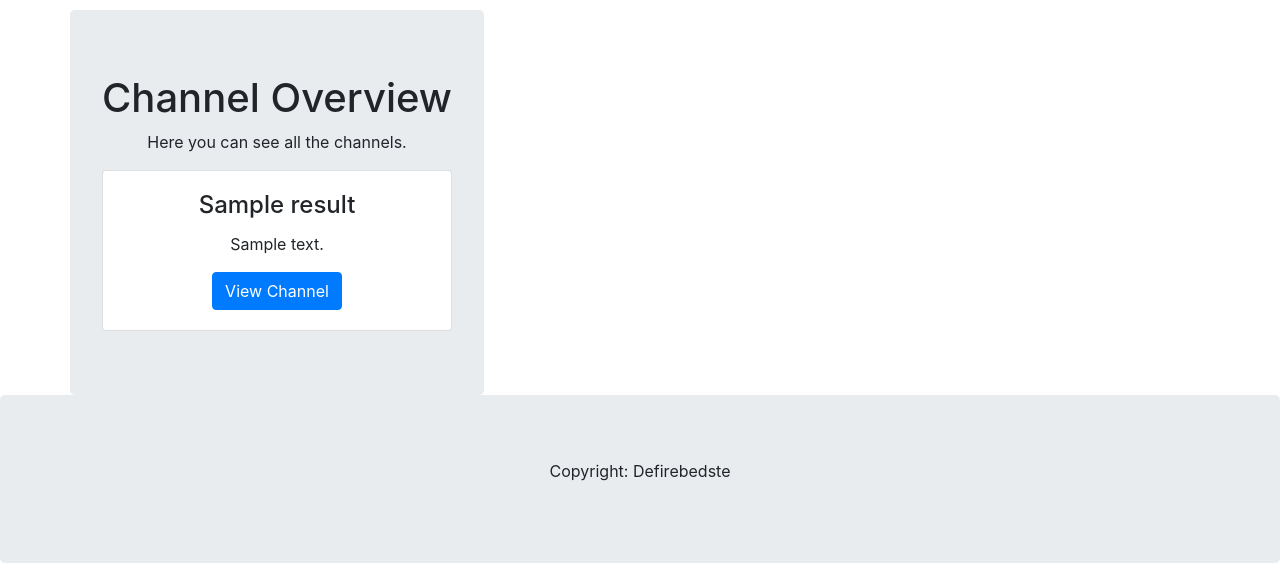
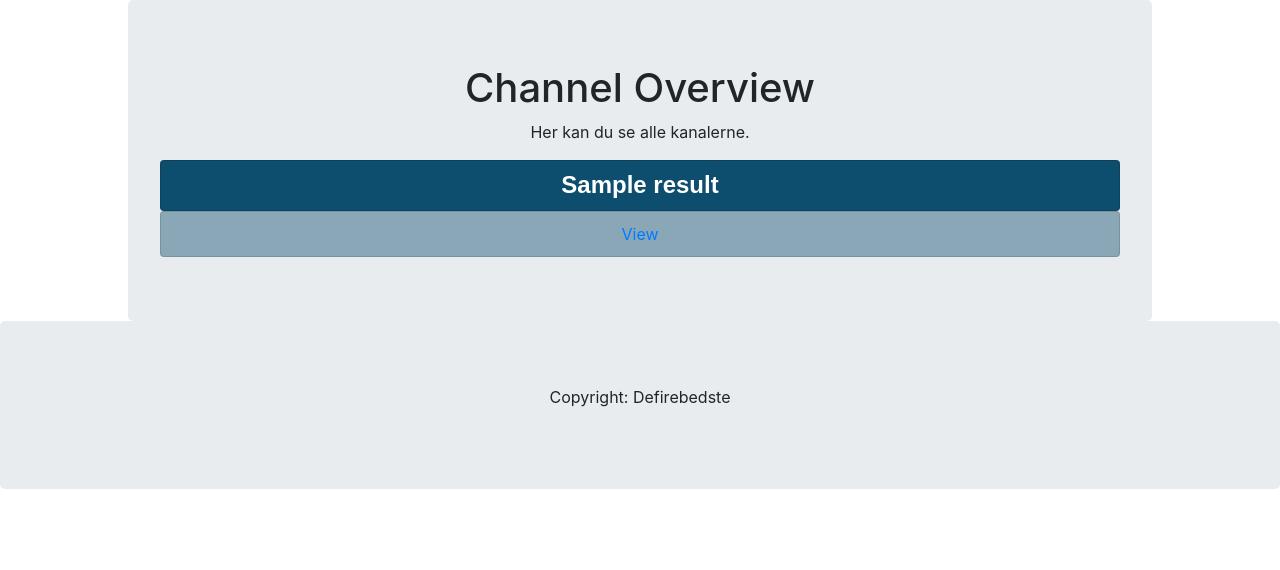
Before and after one commit to SebastianThomsen/Forum-Projekt-1, a PHP site: template app/frontend/pages/forum.php in a window 1280 px wide. Shown: the top 570 px of the page. Run offline with PHP 8.4, Linux system fonts and the light colour scheme; the template is opened without the code that fills it: most values are stand-ins (such as "Sample title", 1, 10 or a date in 2020).

Commit message:
Fucking fedt stuff tho

```diff
--- a/app/frontend/includes/header.php
+++ b/app/frontend/includes/header.php
@@ -10,16 +10,13 @@
   <script src="https://cdnjs.cloudflare.com/ajax/libs/popper.js/1.14.0/umd/popper.min.js"></script>
   <script src="https://maxcdn.bootstrapcdn.com/bootstrap/4.1.0/js/bootstrap.min.js"></script>
 
-
+  <link rel="stylesheet" type="text/css" href="styles.css"> <!-- Link til CSS-filen -->
   <style>
     .fakeimg {
       height: 200px;
       background: #aaa;
     }
   </style>
-  <div style="height: 10px;"></div>
 </head>
 
 <body>
-
-</div>
--- a/app/frontend/includes/navbar.php
+++ b/app/frontend/includes/navbar.php
@@ -2,7 +2,7 @@
 
 <!-- Første navigationslinje (vises altid) -->
 <nav class="navbar navbar-expand-sm navbar-dark" style="background-color: #0D4D6D; height: 30px;">
-  <a class="navbar-brand" href="index.php" style="font-family: Arial, sans-serif; font-weight: bold; font-size: 13px;">AIRSOFT FORUM</a>
+  <a class= "navbar-brand" href="index.php" style="font-family: Arial, sans-serif; font-weight: bold; font-size: 13px; padding: 9px; ">AIRSOFT FORUM</a>
   <button class="navbar-toggler" type="button" data-toggle="collapse" data-target="#collapsibleNavbar">
     <span class="navbar-toggler-icon"></span>
   </button>
--- a/app/frontend/pages/forum.php
+++ b/app/frontend/pages/forum.php
@@ -1,27 +1,30 @@
-<div class="container">
+<div class="container d-flex justify-content-center">
     <div class="row">
         <div class="jumbotron text-center" style="margin-bottom:0">
             <h1>Channel Overview</h1>
-            <p>Here you can see all the channels.</p>
+            <p>Her kan du se alle kanalerne.</p>
 
             <?php
-
             if ($channels->count()) {
                 foreach ($channels->results() as $channel) {
-                    echo '<div class="card">';
+                    echo '<div class="card mb-3 channel-card top-box" style="width: 60rem;">'; // Anvend den nye klasse til den øverste del
                     echo '<div class="card-body">';
                     echo '<h4 class="card-title">' . $channel->name . '</h4>';
-                    echo '<p class="card-text">' . $channel->description . '</p>';
-                    echo '<a href="posts.php?id=' . $channel->channel_id . '" class="btn btn-primary">View Channel</a>';
                     echo '</div>';
+                    echo '</div>';
+
+                    echo '<div class="card mb-3 channel-card bottom-box" style="width: 60rem;">'; // Anvend den nye klasse til den nederste del
+                    echo '<a href="posts.php?id=' . $channel->channel_id . '">'; // Behold linket til "posts.php"
+                    echo '<div class="card-body">';
+                    echo '<p class="card-text">View</p>'; // Vis "View" som tekst i stedet for kanalnavnet
+                    echo '</div>';
+                    echo '</a>';
                     echo '</div>';
                 }
             } else {
-                echo '<div class="alert alert-danger"><strong></strong>No channels found!</div>';
+                echo '<div class="alert alert-danger"><strong></strong>Ingen kanaler fundet!</div>';
             }
             ?>
-
-
         </div>
     </div>
 </div>
--- /dev/null
+++ b/app/frontend/pages/styles.css
@@ -0,0 +1,41 @@
+.channel-card {
+    margin-bottom: 10px;
+}
+
+.card-body {
+    padding: 10px;
+}
+
+.card-title {
+    margin: 0;
+    color: white;
+    font-family: Arial, sans-serif;
+    font-weight: bold;
+    font-size: 1.5rem;
+}
+
+.card-text {
+    margin: 0;
+}
+
+/* Tilføj en klasse for at ændre baggrunden af den øverste del */
+.top-box {
+    background-color: #0D4D6D;/* Farven for den øverste del */
+}
+
+/* Tilføj en klasse for at ændre baggrunden af den nederste del */
+.bottom-box {
+    background-color: rgba(13, 77, 109, 0.43); /* Baggrundsfarve med 43% gennemsigtighed for den nederste del */
+}
+
+/* Tilføj en klasse for at formatere knapteksten */
+.view-button-text {
+    color: white; /* Hvid farve */
+    font-family: Arial, sans-serif; /* Skrifttypen Arial */
+    font-weight: bold; /* Fed skrift */
+    text-decoration: none; /* Fjern understregning fra knapteksten */
+}
+
+.mb-3{
+    margin-bottom: 0rem !important;
+}
```
Also changed, not shown: app/setup/jesper_hansenberg_dk_db_php_boilerplate.sql (+5 -5 lines), styles.css (added, +53 -0 lines).
